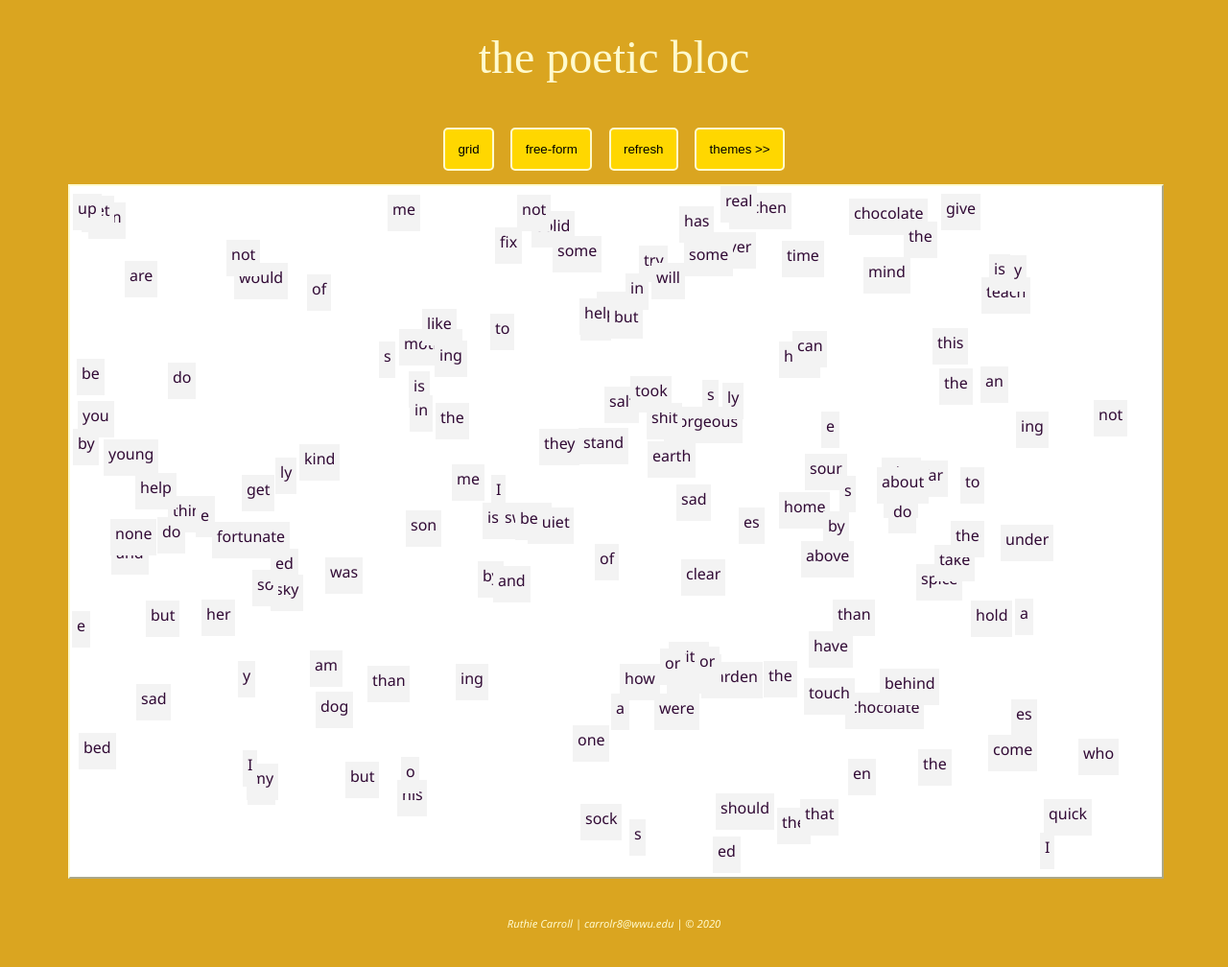
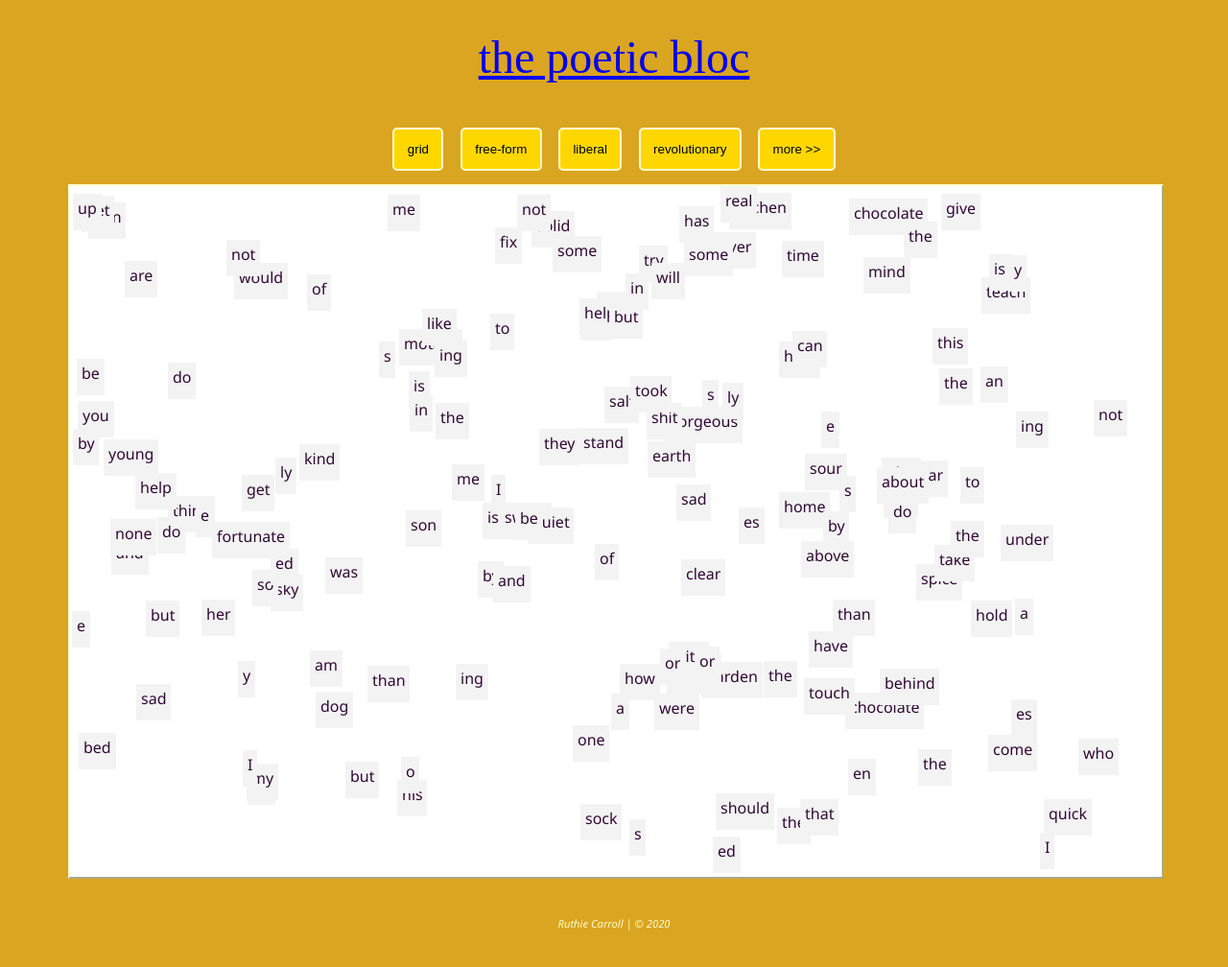
Before and after one commit to ruemca/the-poetic-bloc, a plain HTML site: page index.html in a window 1280 px wide. Shown: the whole page at 96% size. Drawn offline with nearby package versions, Linux system fonts and the light colour scheme; files that its build step writes are made by us from their sources; files whose address does not match are found by name; a web font is replaced by a local one.

Commit message:
Update index.html

```diff
--- a/index.html
+++ b/index.html
@@ -7,25 +7,30 @@
     <meta http-equiv="X-UA-Compatible" content="ie=edge">
     <link href="https://fonts.googleapis.com/css?family=Jacques+Francois+Shadow&display=swap" rel="stylesheet">
     <link rel="stylesheet" type="text/css" href="css/styles.css">
-    <title>welcome to the poetic bloc</title>
+    <title>the poetic bloc</title>
 </head>
 
 <body>
     <div id="wrapper">
         <header>
-            <h1>the poetic bloc</h1>
+            <h1 title="welcome to the poetic bloc! drag the words around to make poetry and add more words from the available themes, or be a poet revolutionary. click here to refresh.">
+                <a href="index.html">the poetic bloc</a>
+            </h1>
         </header>
         <nav>
-            <button id="snapOn" onclick="snapOn()">grid</button>
+            <button id="snapOn" class="selected" onclick="snapOn()">grid</button>
             <button id="snapOff" onclick="snapOff()">free-form</button>
-            <button onclick="location.reload()">refresh</button>
-            <button id="toggleThemes" onclick="toggleThemes()">themes >></button>
+            <!-- <button onclick="location.reload()">refresh</button> -->
+            <button id="liberal" class="selected" onclick="endTheRevolution()">liberal</button>
+            <button id="revolutionary" onclick="startTheRevolution()">revolutionary</button>
+            <button id="toggleThemes" onclick="toggleThemes()">more >></button>
         </nav>
         <menu class="menuShow">
-            <ul id="menuOptions">
-                <!-- theme options generate here -->
-            </ul>
-            <!-- <button id="themeCheck" onclick="updateThemes()">update</button> --> <!-- currently useless -->
+            <form method="post" onsubmit="return updateThemes();">
+                <ul id="menuOptions">
+                    <!-- theme options generate here -->
+                </ul>
+            </form>
         </menu>
         <main>
             <div id="container">
@@ -33,7 +38,7 @@
             </div>
         </main>
         <footer>
-            <p>Ruthie Carroll | <a href="mailto:carrolr8@wwu.edu">carrolr8@wwu.edu</a> | &copy; 2020</p>
+            <p><a href="mailto:carrolr8@wwu.edu">Ruthie Carroll</a> | &copy; 2020</p>
         </footer>
     </div>
     <script src="https://code.jquery.com/jquery-1.12.4.js"></script>
```
